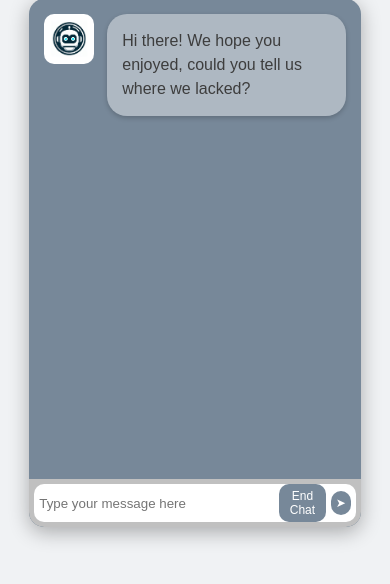
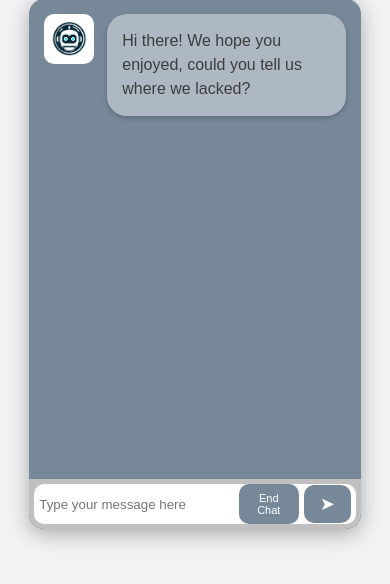
Before and after one commit to yannahlb/test_ensys, a Python web app: template EnSys__June8/EnSys-main/templates/chat_2.html in a window 390 px wide. Shown: the part 51-635 px from the top of the page. Run offline with Jinja, Linux system fonts and the light colour scheme; the template is opened without the code that fills it, so the values that code supplies are empty.

Commit message:
Update chat_2.html

```diff
--- a/EnSys__June8/EnSys-main/templates/chat_2.html
+++ b/EnSys__June8/EnSys-main/templates/chat_2.html
@@ -156,9 +156,14 @@
         .chat-input-container {
             padding: 5px 5px;
         }
-        .send-button, .end-button {
-            font-size: 12px;
-            padding: 5px 5px;
+        .send-button {
+            font-size: 18px;
+            padding: 8px 16px;
+            margin-right: 5px;
+        }
+        .end-button {
+            font-size: 11px;
+            padding: 8px 16px;
             margin-right: 5px;
         }
         .chatbot-profile {
```
